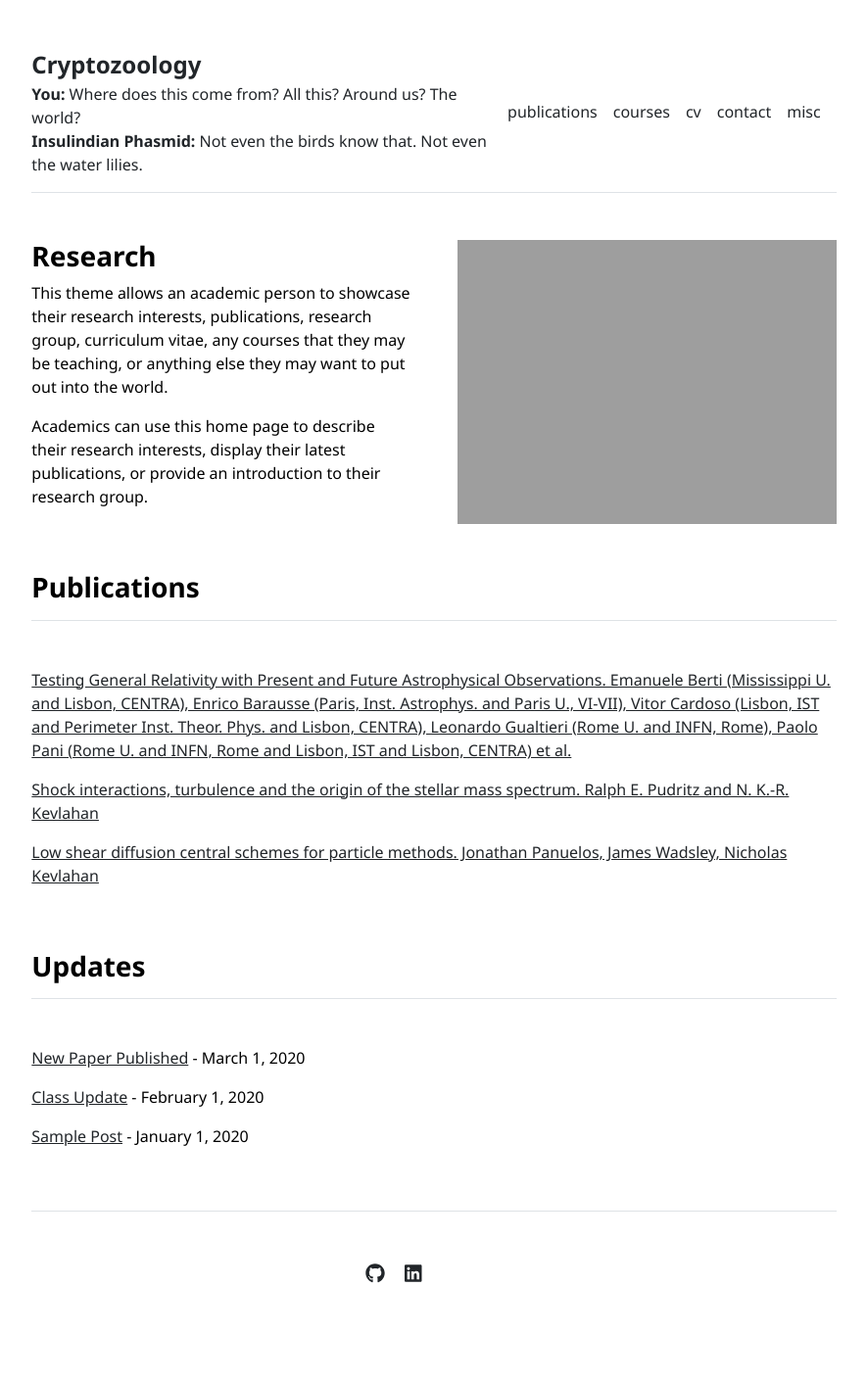
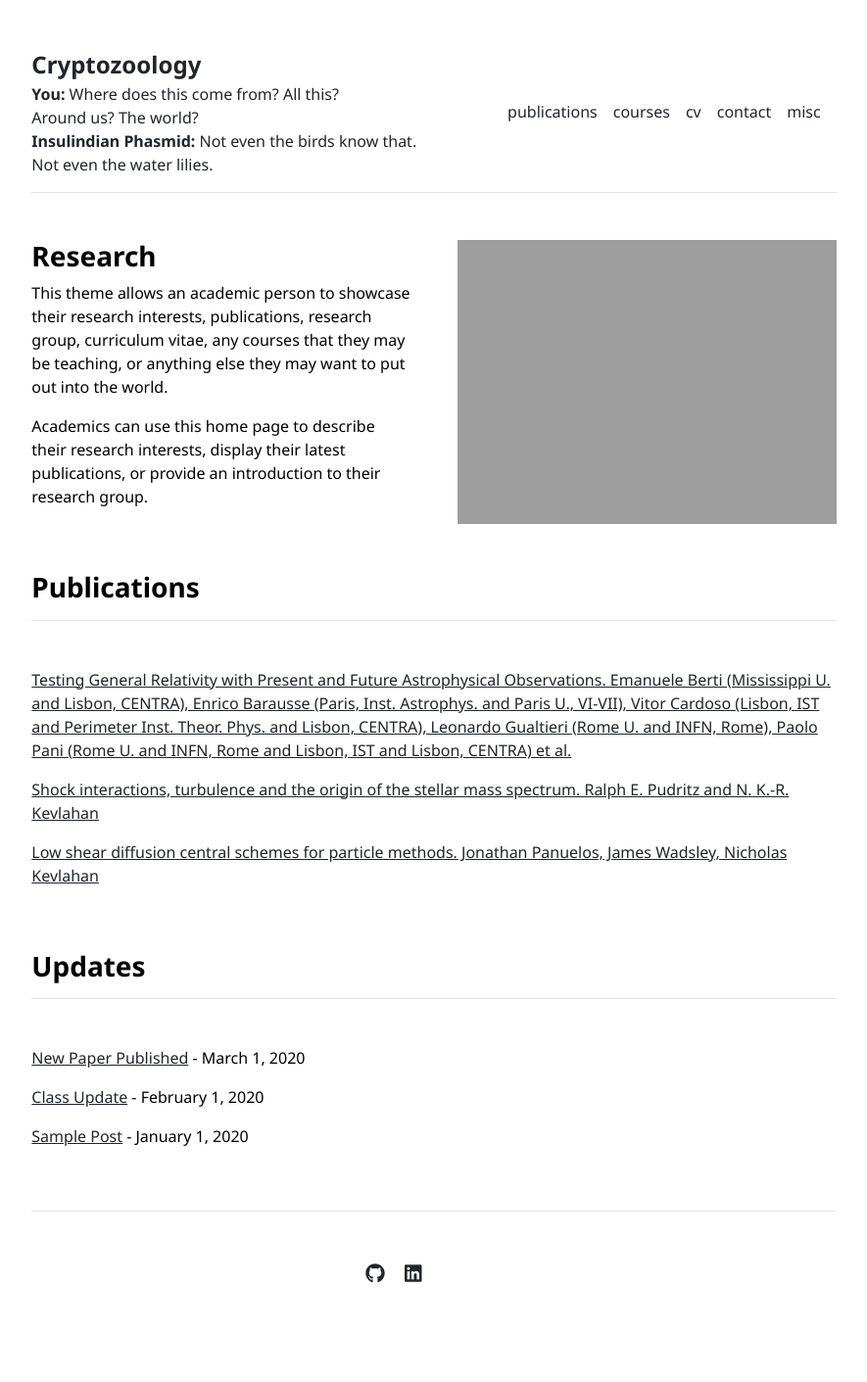
Before and after one commit to syueqiao/cryptozoology, a Jekyll site: the page built from index.md, in a window 1280 px wide. Shown: the whole page at 98% size, without its empty margins (197-1082 px from the left). Built offline with Jekyll 4.4.1, drawn with Linux system fonts in a browser that asks for light colours.

```diff
--- a/_config.yml
+++ b/_config.yml
@@ -1,4 +1,4 @@
 url: "" # the base hostname & protocol for your site, e.g. http://example.com
 baseurl: "" # the subpath of your site, e.g. /blog
 title: "Cryptozoology" # the name of your site, e.g. ACME Corp.
-description: "<b>You:</b> Where does this come from? All this? Around us? The world?<br><b>Insulindian Phasmid:</b> Not even the birds know that. Not even the water lilies."
+description: "<b>You:</b> Where does this come from? All this?<br>Around us? The world?<br><b>Insulindian Phasmid:</b> Not even the birds know that.<br>Not even the water lilies."
```
